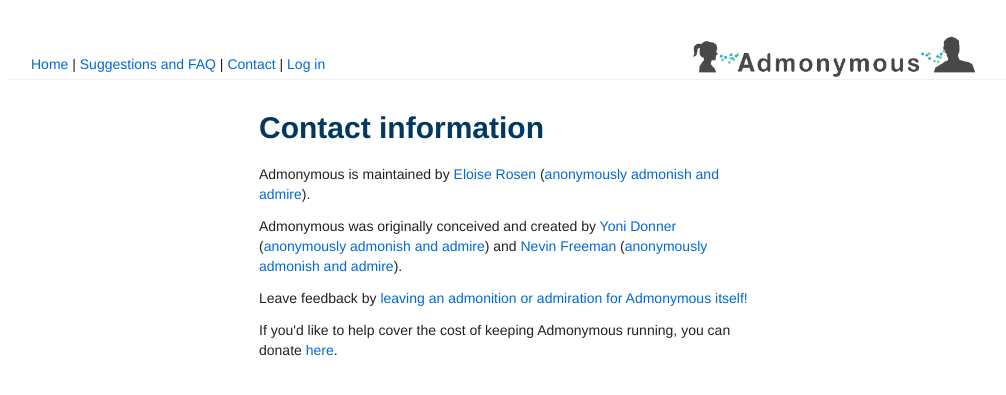
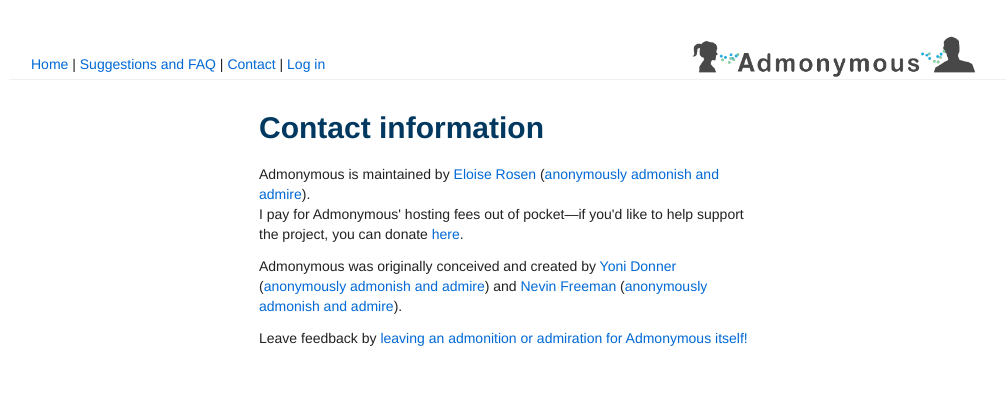
Before and after one commit to EloiseRosen/admonymous, a Django app: template templates/contact.html in a window 1280 px wide. Shown: the top 395 px of the page, without its empty margins (131-1137 px from the left). Run offline with Django 3.2, Linux system fonts and the light colour scheme; the template is opened without the code that fills it, so the values that code supplies are empty; some libraries are stand-ins or nearby versions.

Commit message:
donate link

```diff
--- a/templates/_email/notification.html
+++ b/templates/_email/notification.html
@@ -11,6 +11,7 @@
 					{{ body_html }}
 				</blockquote>
 				<p><strong><a href="{{ host_url }}/">Click here to see all of your responses</a>.</strong></p>
+				<p>If you'd like to help cover Admonymous' hosting fees, you can donate <a href="https://www.buymeacoffee.com/eloiserosen">here</a>.</p>
 			</font>
 		</td>
 	</tr>
--- a/templates/_email/notification.txt
+++ b/templates/_email/notification.txt
@@ -8,4 +8,5 @@
 	{{ body_txt }}
 
 Click here to see all of your responses: {{ host_url }}
+If you'd like to help cover Admonymous' hosting fees, you can donate here: https://www.buymeacoffee.com/eloiserosen
 {% endblock %}
--- a/templates/contact.html
+++ b/templates/contact.html
@@ -7,7 +7,8 @@
 <h1>Contact information</h1>
 
 <p>Admonymous is maintained by <a href="mailto:eloise.rosen+admonymous@gmail.com">Eloise Rosen</a>
-	(<a href="https://www.admonymous.co/eloise">anonymously admonish and admire</a>).
+	(<a href="https://www.admonymous.co/eloise">anonymously admonish and admire</a>).<br>
+	I pay for Admonymous' hosting fees out of pocket—if you'd like to help support the project, you can donate <a href="https://www.buymeacoffee.com/eloiserosen">here</a>.</p>
 </p>
 
 <p>Admonymous was originally conceived and created by <a href="mailto:yonidonner@gmail.com">Yoni Donner</a> (<a href="https://www.admonymous.co/yoni">anonymously admonish and admire</a>) and <a href="mailto:nevin.freeman@gmail.com">Nevin Freeman</a> (<a href="https://www.admonymous.co/nevin">anonymously admonish and admire</a>).
@@ -15,8 +16,6 @@
 
 <p>Leave feedback by <a href="https://www.admonymous.co/admonymous_feedback">leaving an admonition or admiration for Admonymous itself!</a></p>
 
-<p>If you'd like to help cover the cost of keeping Admonymous running, you can donate <a href="https://www.buymeacoffee.com/eloiserosen">here</a>.</p>
-
 </div>
 
 {% endblock %}
```
